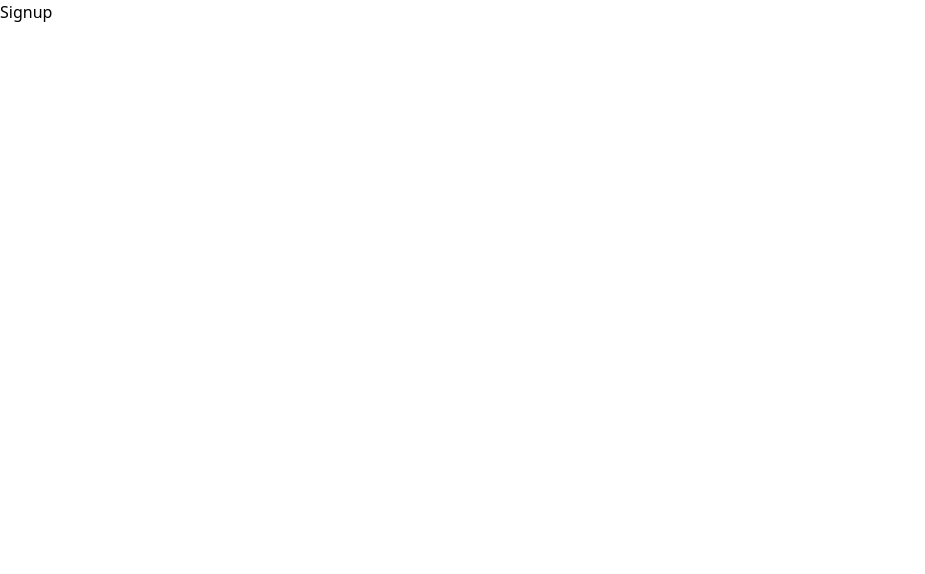
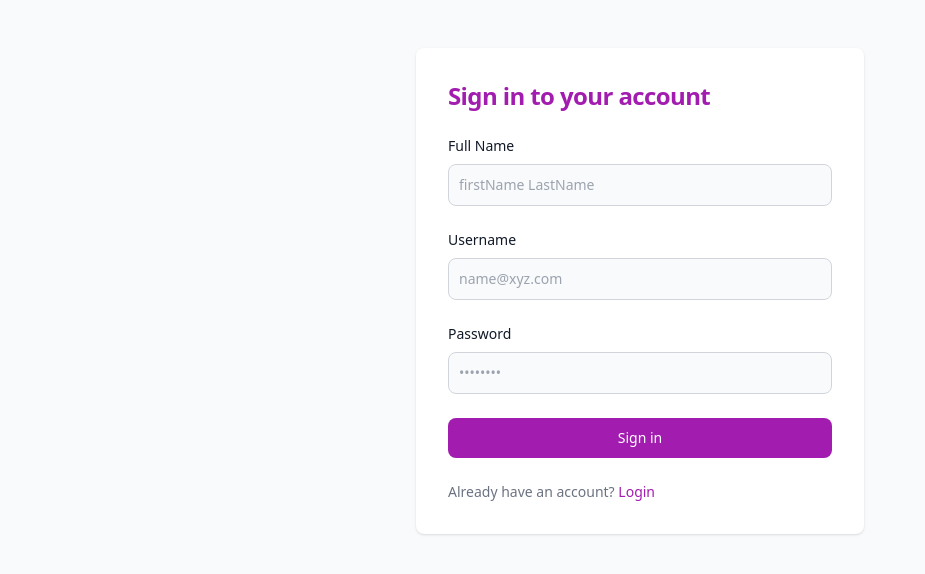
Before and after one commit to Om-Shankar-191019/admissionForm, a React (Vite) app in the folder frontend/: page /signup in a window 1280 px wide. Shown: the top 574 px of the page, without its empty margins (0-925 px from the left). Built offline with nearby package versions, Linux system fonts and the light colour scheme; the HTML template or start-up script is replaced by a standard one.

Commit message:
sign up page ui

```diff
--- a/frontend/src/pages/Login.jsx
+++ b/frontend/src/pages/Login.jsx
@@ -16,7 +16,7 @@
         <div className="w-full bg-white rounded-lg shadow dark:border md:mt-0 sm:max-w-md xl:p-0 dark:bg-gray-800 dark:border-gray-700">
           <div className="p-6 space-y-4 md:space-y-6 sm:p-8">
             <h1 className="text-xl font-bold leading-tight tracking-tight text-themeColor md:text-2xl dark:text-white">
-              Sign in to your account
+              Login in to your account
             </h1>
             <form className="space-y-4 md:space-y-6" onSubmit={handleSubmit}>
               <div>
@@ -61,7 +61,7 @@
                 disabled={loading}
                 className="w-full text-white bg-themeColor hover:bg-themeColorHover focus:ring-4 focus:outline-none focus:ring-primary-300 font-medium rounded-lg text-sm px-5 py-2.5 text-center dark:bg-themeColor dark:hover:bg-themeColorHover dark:focus:ring-primary-800 duration-150"
               >
-                {loading ? <span>Loading...</span> : "Sign in"}
+                {loading ? <span>Loading...</span> : "Login"}
               </button>
               <p className="text-sm font-light text-gray-500 dark:text-gray-400">
                 Don’t have an account yet?{" "}
--- a/frontend/src/pages/Signup.jsx
+++ b/frontend/src/pages/Signup.jsx
@@ -1,7 +1,102 @@
-import React from "react";
+import React, { useState } from "react";
+import { Link } from "react-router-dom";
 
 const Signup = () => {
-  return <div>Signup</div>;
+  const [fullName, setFullName] = useState("");
+  const [username, setUsername] = useState("");
+  const [password, setPassword] = useState("");
+  const [loading, setLoading] = useState(false);
+
+  const handleSubmit = async (e) => {
+    e.preventDefault();
+    console.log(username, password, fullName);
+  };
+  return (
+    <section className="bg-gray-50 dark:bg-gray-900 py-12">
+      <div className="flex flex-col items-center  px-6 py-8 mx-auto md:h-full lg:py-0">
+        <div className="w-full bg-white rounded-lg shadow dark:border md:mt-0 sm:max-w-md xl:p-0 dark:bg-gray-800 dark:border-gray-700">
+          <div className="p-6 space-y-4 md:space-y-6 sm:p-8">
+            <h1 className="text-xl font-bold leading-tight tracking-tight text-themeColor md:text-2xl dark:text-white">
+              Sign in to your account
+            </h1>
+            <form className="space-y-4 md:space-y-6" onSubmit={handleSubmit}>
+              <div>
+                <label
+                  htmlFor="fullName"
+                  className="block mb-2 text-sm font-medium text-gray-900 dark:text-white"
+                >
+                  Full Name
+                </label>
+                <input
+                  type="text"
+                  name="fullName"
+                  id="fullName"
+                  className="bg-gray-50 border border-gray-300 text-gray-900 sm:text-sm rounded-lg focus:ring-primary-600 focus:border-primary-600 block w-full p-2.5 dark:bg-gray-700 dark:border-gray-600 dark:placeholder-gray-400 dark:text-white dark:focus:ring-blue-500 dark:focus:border-blue-500"
+                  placeholder="firstName LastName"
+                  required
+                  value={fullName}
+                  onChange={(e) => setFullName(e.target.value)}
+                />
+              </div>
+              <div>
+                <label
+                  htmlFor="username"
+                  className="block mb-2 text-sm font-medium text-gray-900 dark:text-white"
+                >
+                  Username
+                </label>
+                <input
+                  type="text"
+                  name="username"
+                  id="username"
+                  className="bg-gray-50 border border-gray-300 text-gray-900 sm:text-sm rounded-lg focus:ring-primary-600 focus:border-primary-600 block w-full p-2.5 dark:bg-gray-700 dark:border-gray-600 dark:placeholder-gray-400 dark:text-white dark:focus:ring-blue-500 dark:focus:border-blue-500"
+                  placeholder="name@xyz.com"
+                  required
+                  value={username}
+                  onChange={(e) => setUsername(e.target.value)}
+                />
+              </div>
+              <div>
+                <label
+                  htmlFor="password"
+                  className="block mb-2 text-sm font-medium text-gray-900 dark:text-white"
+                >
+                  Password
+                </label>
+                <input
+                  type="password"
+                  name="password"
+                  id="password"
+                  placeholder="••••••••"
+                  className="bg-gray-50 border border-gray-300 text-gray-900 sm:text-sm rounded-lg focus:ring-primary-600 focus:border-primary-600 block w-full p-2.5 dark:bg-gray-700 dark:border-gray-600 dark:placeholder-gray-400 dark:text-white dark:focus:ring-blue-500 dark:focus:border-blue-500"
+                  required
+                  value={password}
+                  onChange={(e) => setPassword(e.target.value)}
+                />
+              </div>
+
+              <button
+                type="submit"
+                disabled={loading}
+                className="w-full text-white bg-themeColor hover:bg-themeColorHover focus:ring-4 focus:outline-none focus:ring-primary-300 font-medium rounded-lg text-sm px-5 py-2.5 text-center dark:bg-themeColor dark:hover:bg-themeColorHover dark:focus:ring-primary-800 duration-150"
+              >
+                {loading ? <span>Loading...</span> : "Sign in"}
+              </button>
+              <p className="text-sm font-light text-gray-500 dark:text-gray-400">
+                Already have an account?{" "}
+                <Link
+                  to="/login"
+                  className="font-medium text-themeColor hover:underline dark:text-themeColor"
+                >
+                  Login
+                </Link>
+              </p>
+            </form>
+          </div>
+        </div>
+      </div>
+    </section>
+  );
 };
 
 export default Signup;
```
